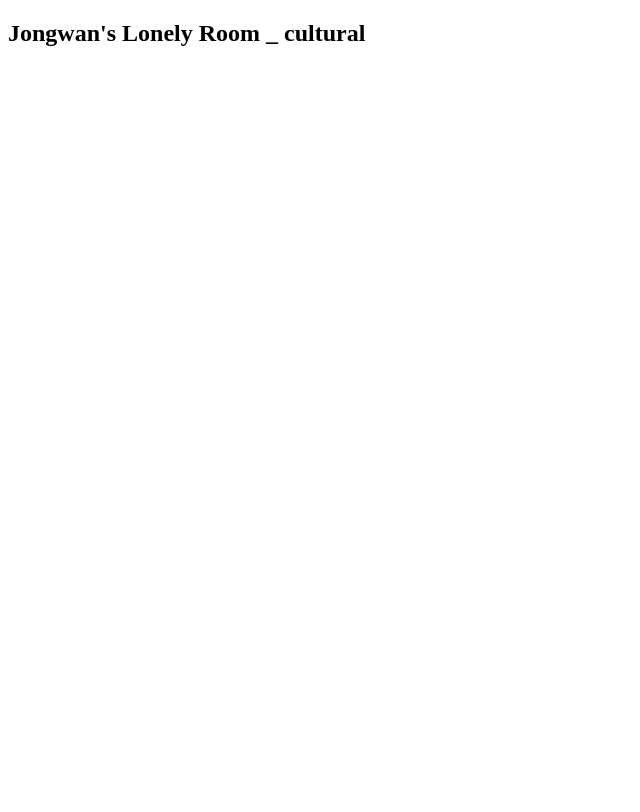
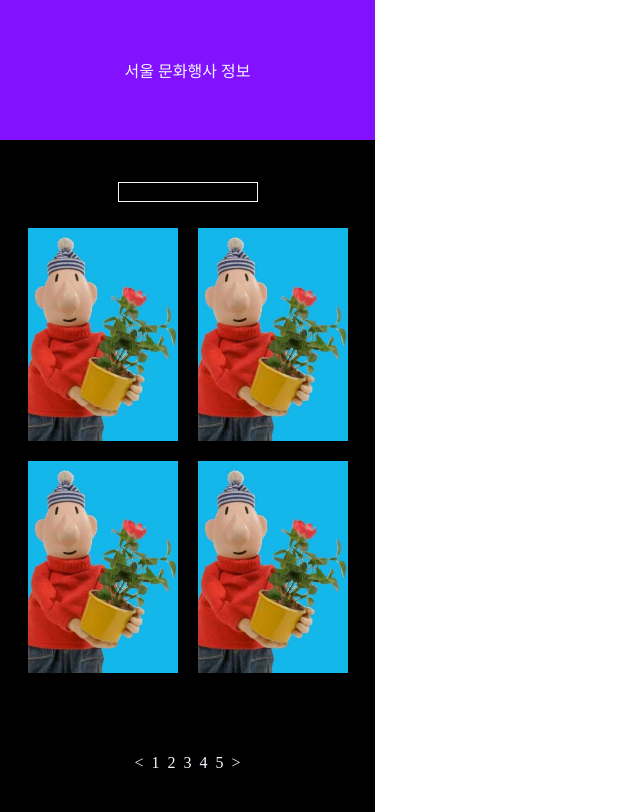
Before and after one commit to eehcl2/lonelyroom, a plain HTML site: page index.html in a window 1280 px wide. Shown: the whole page, without its empty margins (0-640 px from the left). Drawn offline with Linux system fonts and the light colour scheme; no server answers.

Commit message:
ui 구현

```diff
--- /dev/null
+++ b/css/common.css
@@ -0,0 +1,14 @@
+/* reset style */
+* {
+  margin: 0;
+  padding: 0;
+  box-sizing: border-box;
+}
+
+/* common css */
+.wrepper {
+  width: 100%;
+  max-width: 375px;
+  height: 812px;
+  background: #000;
+}
--- /dev/null
+++ b/css/hero.css
@@ -0,0 +1,13 @@
+.hero .container {
+  width: 100%;
+  max-width: 375px;
+  height: 140px;
+  background-color: rgb(131, 16, 255);
+  display: flex;
+  align-items: center;
+  justify-content: center;
+}
+
+.hero p {
+  color: aliceblue;
+}
--- /dev/null
+++ b/css/main.css
@@ -0,0 +1,43 @@
+/* main style */
+.main .container {
+  height: 575px;
+  margin: auto;
+  display: flex;
+  flex-direction: column;
+  align-items: center;
+  justify-content: center;
+  row-gap: 16px;
+}
+
+.main .codename-select p {
+  border: solid 0.5px;
+  border-color: aliceblue;
+  width: 140px;
+  height: 20px;
+  margin: 10px 25px auto;
+}
+
+.main .img-box {
+  display: flex;
+  justify-content: center;
+  align-items: center;
+  flex-wrap: wrap;
+}
+
+.main img {
+  width: 40%;
+  margin: 10px;
+}
+
+/* page-num style */
+.page-num .container {
+  height: 96px;
+  display: flex;
+  justify-content: center;
+  align-items: center;
+}
+
+.page-num p {
+  color: aliceblue;
+  margin: 0 4px;
+}
--- a/index.html
+++ b/index.html
@@ -3,10 +3,44 @@
   <head>
     <meta charset="UTF-8" />
     <meta name="viewport" content="width=device-width, initial-scale=1.0" />
+
+    <link rel="stylesheet" href="css/common.css" />
+    <link rel="stylesheet" href="css/hero.css" />
+    <link rel="stylesheet" href="css/main.css" />
     <title>Cultural</title>
   </head>
   <body>
-    <h2>Jongwan's Lonely Room _ cultural</h2>
+    <div class="wrepper">
+      <section class="hero">
+        <div class="container">
+          <p>서울 문화행사 정보</p>
+        </div>
+      </section>
+      <section class="main">
+        <div class="container">
+          <div class="codename-select">
+            <p>codename</p>
+          </div>
+          <div class="img-box">
+            <img src="test.jpeg" alt="" />
+            <img src="test.jpeg" alt="" />
+            <img src="test.jpeg" alt="" />
+            <img src="test.jpeg" alt="" />
+          </div>
+        </div>
+      </section>
+      <section class="page-num">
+        <div class="container">
+          <p><</p>
+          <p>1</p>
+          <p>2</p>
+          <p>3</p>
+          <p>4</p>
+          <p>5</p>
+          <p>></p>
+        </div>
+      </section>
+    </div>
 
     <script src="request.js"></script>
   </body>
```
Also changed, not shown: request.js (+0 -77 lines), test.jpeg (added).
